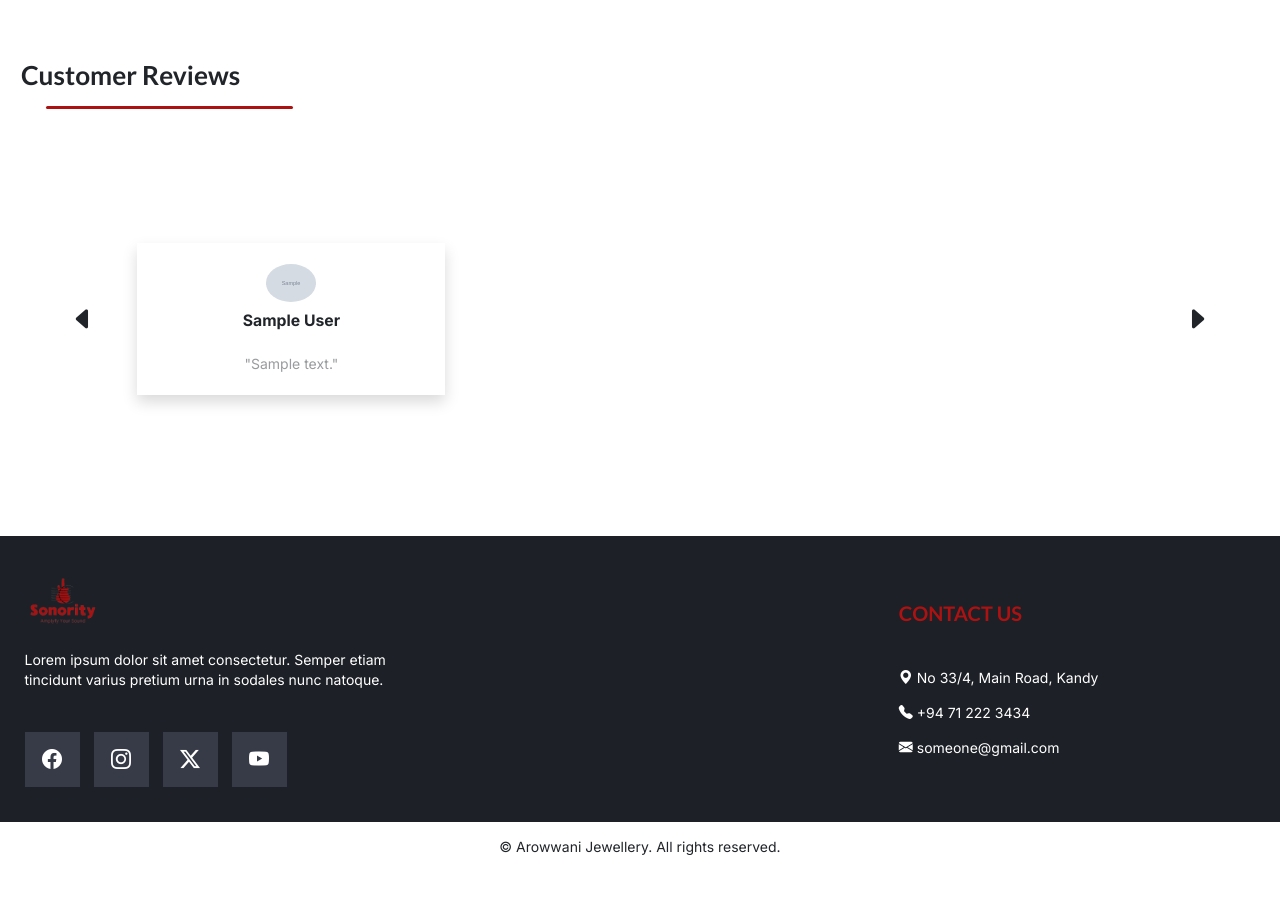
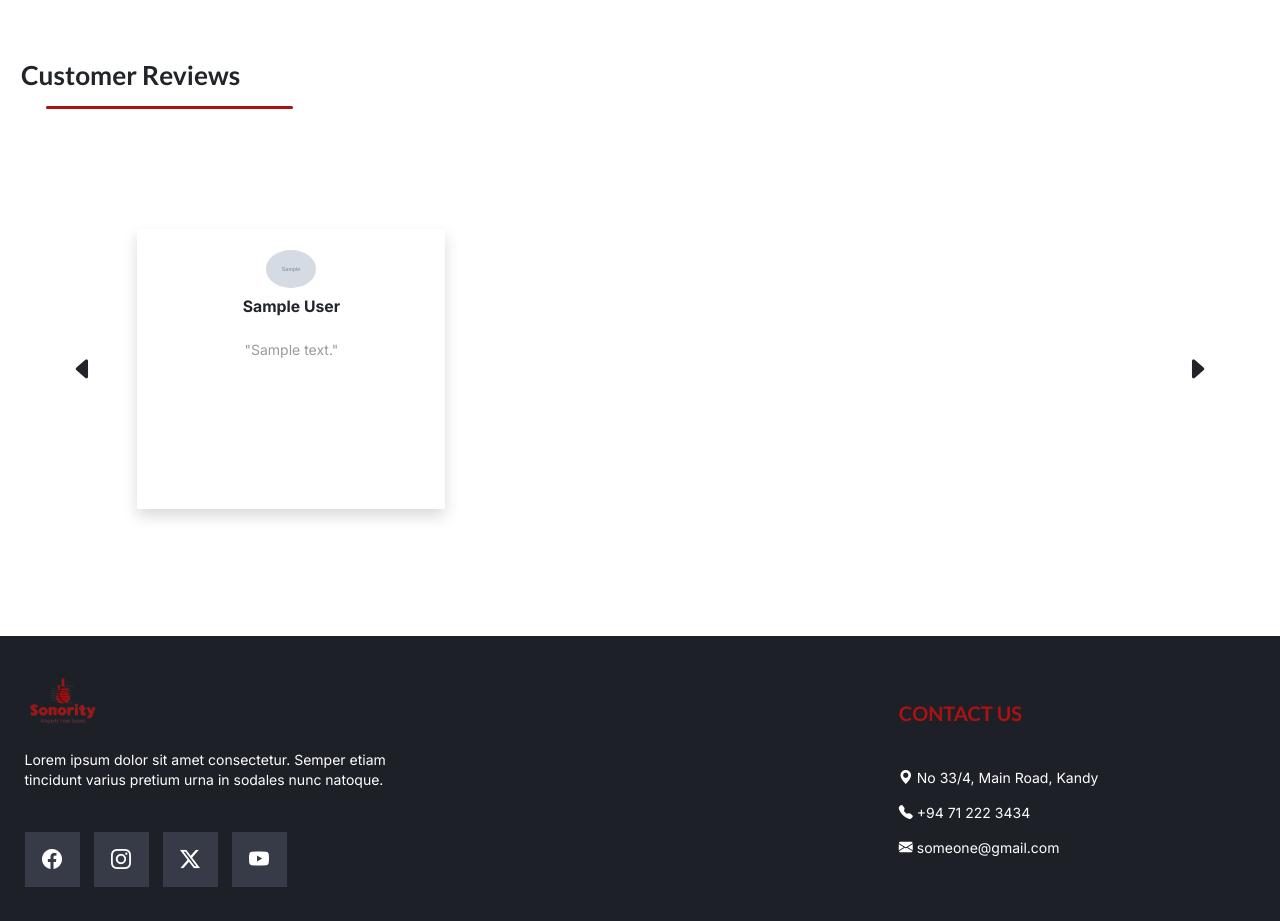
Before and after one commit to hiranyasemindi/Music-Instrument-Shop, a PHP site: page / in a window 1280 px wide. Shown: the part 2256-3177 px from the top of the page. Before the commit the page ends 3111 px from the top, so only its background shows below. Run offline with PHP 8.4, Linux system fonts and the light colour scheme; tables that the repository leaves empty or names only in its code hold one stand-in row (values such as "Sample post"); grey boxes marked "Sample" are stand-in pictures; some libraries are stand-ins or nearby versions.

Commit message:
small changes

```diff
--- a/App/includes/customerRreviews.php
+++ b/App/includes/customerRreviews.php
@@ -20,7 +20,7 @@
         /* @import url('https://fonts.googleapis.com/css2?family=IBM+Plex+Sans:wght@100;500&family=Padauk&family=Roboto:wght@100&display=swap'); */
         .scroll-images-customerreviews {
             width: 100%;
-            height: 350px;
+            height: 450px;
             display: flex;
             justify-content: left;
             align-items: center;
@@ -32,7 +32,7 @@
         @media only screen and (max-width: 600px) {
             .scroll-images-customerreviews {
                 width: 100%;
-                height: 300px;
+                height: 400px;
                 display: flex;
                 justify-content: left;
                 align-items: center;
@@ -58,9 +58,9 @@
                             <?php
                             while ($review = $customerReviews->fetch_assoc()) {
                             ?>
-                                <div class="col-lg-4 col-12">
-                                    <div class="row">
-                                        <div class="col-10 offset-1 shadow text-center">
+                                <div class="col-lg-4 col-12 items-center">
+                                    <div class="row justfy-center">
+                                        <div class="col-10 offset-1 h-[20rem] shadow text-center">
                                             <div class="flex mb-2 items-center justify-center mt-4">
                                                 <img class="rounded-circle" width="50px" src="<?php echo $review["profile_img"] ? $review["profile_img"] : "assets/img/round_profil_picture_before_.png";  ?>" alt="">
                                             </div>
--- a/App/views/logged_user_template.php
+++ b/App/views/logged_user_template.php
@@ -40,7 +40,7 @@
                         </div>
                     </div>
                 </div>
-                <div class="col-10 offset-1">
+                <div class="w-[98%] ml-[1%]">
                     <div class="row">
                         <div class="col-lg-10 col-12 offset-0 offset-lg-1 py-5 mt-4">
                             <div class="row">
```
